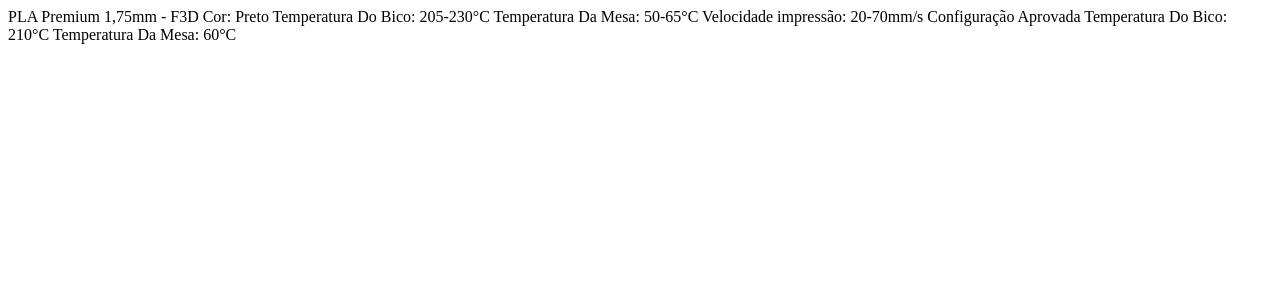
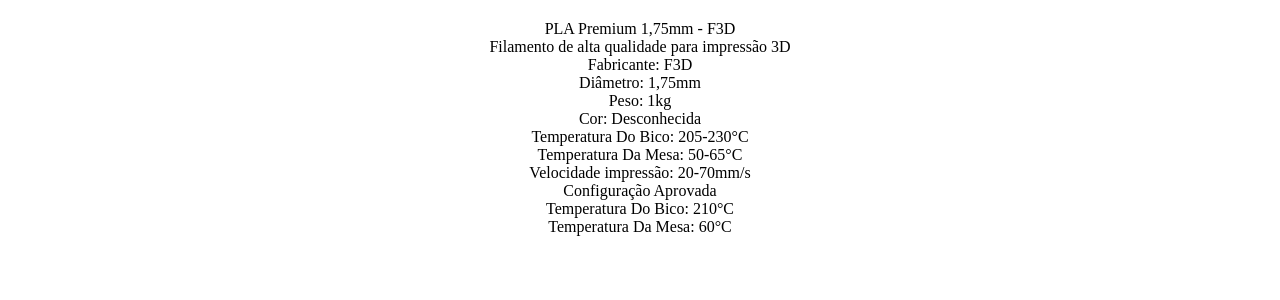
Before and after one commit to VitorLeonardo/TagNFCFilamentos, a Vue app: page / in a window 1280 px wide. Shown: the top 300 px of the page. Built offline with nearby package versions, Linux system fonts and the light colour scheme.

Commit message:
Refactor App.vue to improve layout and enhance readability

```diff
--- a/src/App.vue
+++ b/src/App.vue
@@ -1,14 +1,18 @@
 <template>
-  <div>
-    PLA Premium 1,75mm - F3D
-    Cor: Preto
-    Temperatura Do Bico: 205-230°C
-    Temperatura Da Mesa: 50-65°C
-    Velocidade impressão: 20-70mm/s
+  <div style="display: flex; flex-direction: column; align-items: center; margin-top: 20px;">
+    <span>PLA Premium 1,75mm - F3D</span>
+    <span>Filamento de alta qualidade para impressão 3D</span>
+    <span>Fabricante: F3D</span>
+    <span>Diâmetro: 1,75mm</span>
+    <span>Peso: 1kg</span>
+    <span>Cor: {{ cor }}</span>
+    <span>Temperatura Do Bico: 205-230°C</span>
+    <span>Temperatura Da Mesa: 50-65°C</span>
+    <span>Velocidade impressão: 20-70mm/s</span>
 
-    Configuração Aprovada
-    Temperatura Do Bico: 210°C
-    Temperatura Da Mesa: 60°C
+    <span>Configuração Aprovada</span>
+    <span>Temperatura Do Bico: 210°C</span>
+    <span>Temperatura Da Mesa: 60°C</span>
   </div>
 </template>
 
@@ -16,7 +20,33 @@
 
 export default {
   name: 'App',
+  data() {
+    return {
+      userId: null,
+      cor: ''
+    }
+  },
   components: {
-  }
+  },
+  created() {
+    const urlParams = new URLSearchParams(window.location.search);
+    this.userId = urlParams.get('id');//?id=123
+    if (this.userId === '04:4E:AA:7B:C3:2A:81') {
+      this.cor = 'Preto'
+    }else {
+      this.cor = 'Desconhecida'
+    }/* else if (this.userId === '04:4E:AA:7B:C3:2A:81') {
+      this.cor = 'Branco'
+    } else if (this.userId === '04:4E:AA:7B:C3:2A:81') {
+      this.cor = 'Vermelho'
+    } else if (this.userId === '04:4E:AA:7B:C3:2A:81') {
+      this.cor = 'Azul'
+    } else if (this.userId === '04:4E:AA:7B:C3:2A:81') {
+      this.cor = 'Verde'
+    } else {
+      this.cor = 'Desconhecida'
+    }*/
+    //alert(`ID: ${this.userId}`);
+  },
 }
 </script>
```
